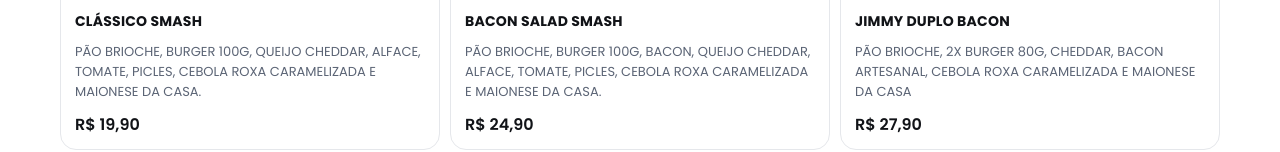
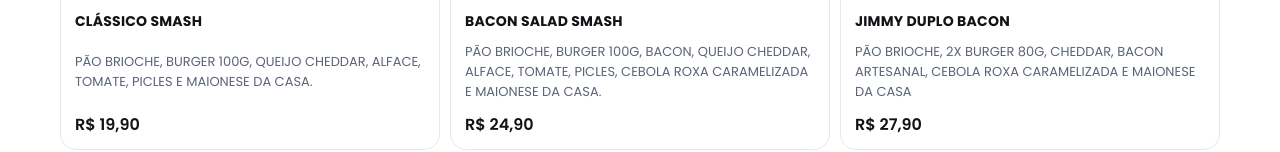
Before and after one commit to avejodesign/jimmy-burger, a plain HTML site: page index.html in a window 1280 px wide. Shown: the part 2100-2252 px from the top of the page. Drawn offline with Linux system fonts and the light colour scheme.

Commit message:
Add files via upload

```diff
--- a/index.html
+++ b/index.html
@@ -333,7 +333,7 @@
         //   options:[ {id:"1x120", label:"1x 150g", price:3590}, {id:"1x180", label:"2x 150g", price:4490} ] }]
 
 
-      { id:"b1", name:"Clássico Smash", desc:"Pão  brioche,  Burger  100g,  queijo cheddar, alface, tomate, picles, cebola roxa caramelizada e maionese da casa.", img:"./assets/novas-fotos/jimmy-classico-smash.png", cat:"BURGER SMASH (Burger fino 80g a 100g)",price:1990
+      { id:"b1", name:"Clássico Smash", desc:"Pão  brioche,  Burger  100g,  queijo cheddar, alface, tomate, picles e maionese da casa.", img:"./assets/novas-fotos/jimmy-classico-smash.png", cat:"BURGER SMASH (Burger fino 80g a 100g)",price:1990
       },
       { id:"b20", name:"Bacon Salad Smash", desc:"Pão  brioche,  Burger  100g, bacon, queijo cheddar, alface, tomate, picles, cebola roxa caramelizada e maionese da casa.", img:"./assets/novas-fotos/jimmy-bacon-smash.png", cat:"BURGER SMASH (Burger fino 80g a 100g)",price:2490
       },
@@ -365,7 +365,7 @@
 
       {id:"c21", name:"Combo Casal 2.0", desc:"<b>2 Jimmy Clássico 2.0 + Fritas + Guaraná 1L</b><br><br><b>Jimmy Clássico 2.0:</b><br>Pão brioche, burger 150g, queijo cheddar, alface, tomate, picles, cebola roxa caramelizada e maionese da casa.", price:6490, img:"./assets/novas-fotos/combo-casal-classico-2.png", cat:"COMBO CASAL", subcat:"Burgers de 150g"},
       {id:"c22", name:"Combo Casal Bacon 2.0", desc:"<b>2 Jimmy Bacon Salad 2.0 + Fritas + Guaraná 1L</b><br><br><b>Jimmy Bacon Salad 2.0:</b><br>Pão brioche, burger 150g, bacon, cheddar, alface, tomate, cebola roxa caramelizada e maionese da casa.", price:7490, img:"./assets/novas-fotos/combo-casal-bacon-salad.png", cat:"COMBO CASAL", subcat:"Burgers de 150g"},
-      {id:"c31", name:"Combo Casal Smash", desc:"<b>2 Clássicos Smash + Guaraná 1L</b><br><br><b>Clássico Smash:</b><br>Pão brioche, burger 100g, cheddar, alface, tomate, picles, cebola roxa caramelizada e maionese da casa.", price:4970, img:"./assets/novas-fotos/combo-casal-smash-sem-batata.png", cat:"COMBO CASAL", subcat:"Burgers de 100g", featured: true,
+      {id:"c31", name:"Combo Casal Smash", desc:"<b>2 Clássicos Smash + Guaraná 1L</b><br><br><b>Clássico Smash:</b><br>Pão brioche, burger 100g, cheddar, alface, tomate, picles e maionese da casa.", price:4970, img:"./assets/novas-fotos/combo-casal-smash-sem-batata.png", cat:"COMBO CASAL", subcat:"Burgers de 100g", featured: true,
         customExtras: [
           { id:"cocachange", name:"Trocar Guaraná por Coca-Cola 1L", price:790 },
           { id:"cheddarbacon", name:"Adicionar Fritas Pequena", price:990 },
```
